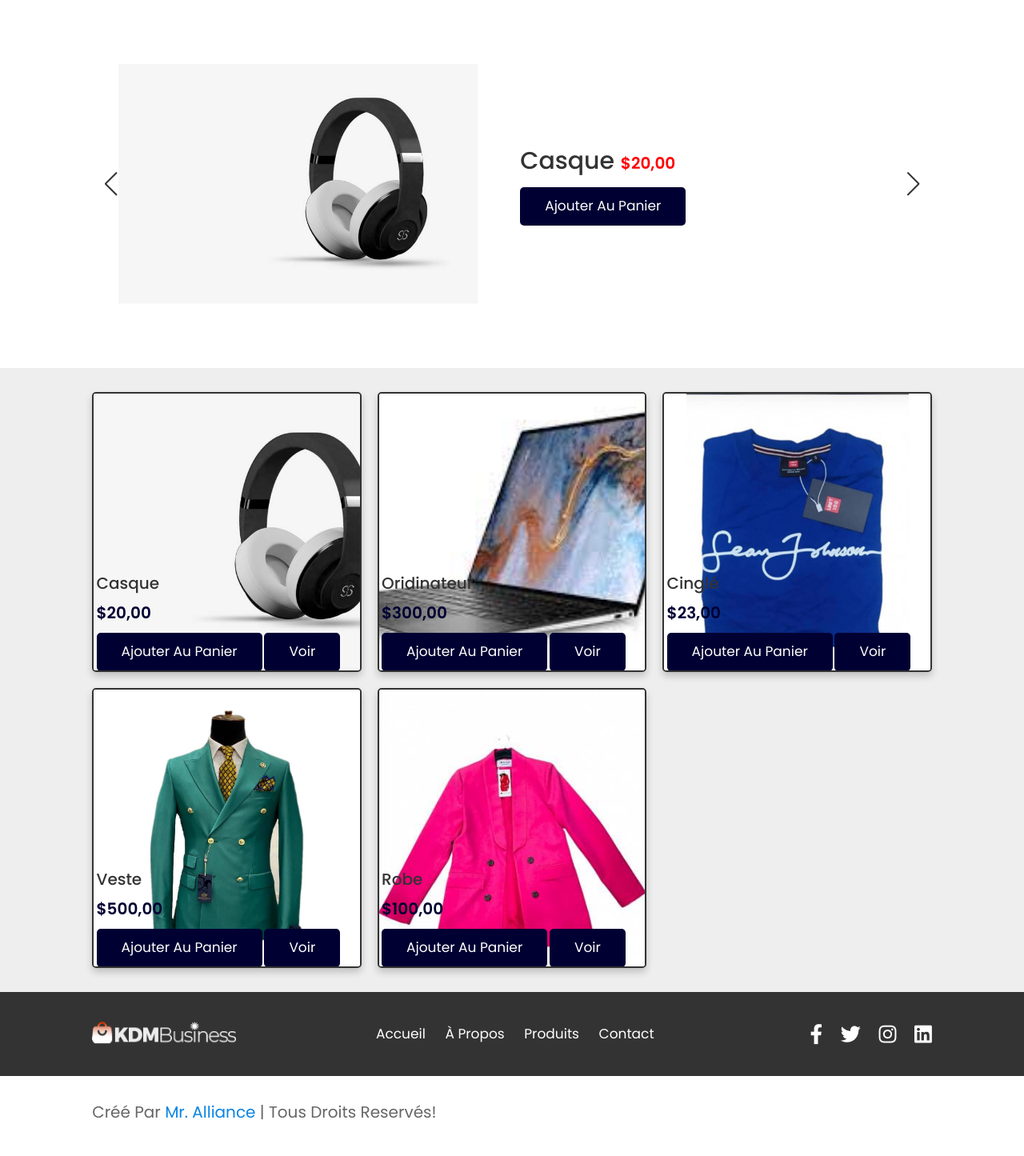
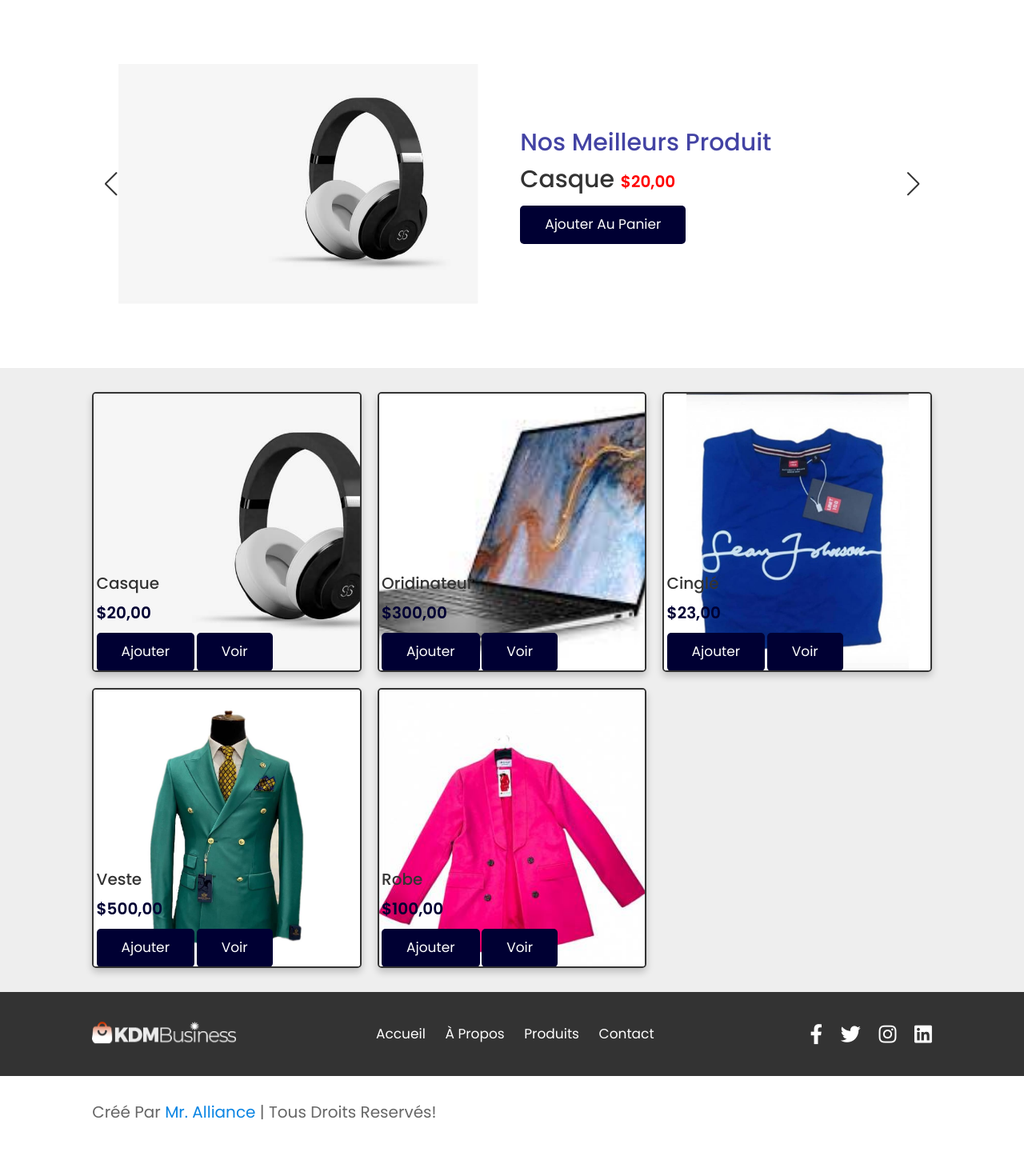
Before and after one commit to Ally9703/KDM-SERVICES, a Django app: page / in a window 1280 px wide. Shown: the part 70-1515 px from the top of the page at 80% size. Run offline with Django 4.2, Linux system fonts and the light colour scheme; data comes from the database, SQL or seed files in the repository; both versions use the stored data as it was after the commit; style sheets or scripts are compiled from the project's sources; some libraries are stand-ins or nearby versions.

Commit message:
ajout de la fonction de limete des articles sur le home page

```diff
--- a/templates/shop/commande.html
+++ b/templates/shop/commande.html
@@ -33,6 +33,7 @@
 
             <div class="box-element hidden " id="payment-info">
                 <small>Veillez choissir le Mode de paiement</small>
+                <!-- <div id="paypal-button-container"></div> -->
                 <button class="btn-success w-100 " id="make-payment">Effectuer lee paiement</button>
             </div>
         </form>
--- a/templates/shop/home.html
+++ b/templates/shop/home.html
@@ -16,6 +16,7 @@
                 <img src="{{ produit.imageUrl }}" alt="">
             </div>
             <div class="content">
+                <h3 style="color:rgb(67, 67, 164);">Nos meilleurs produit</h3>
                 <h3>{{produit.name}} <span style="color: red; font-weight: bold;">${{produit.price}}</span></h3>
                 <a href="{% url 'shop:panier'%}" class="btn add-btn update-panier" data-produit={{produit.id}}
                 data-action="add">ajouter au panier</a>
@@ -42,6 +43,7 @@
 
     <div class="box-container">
         {% for produit in produits %}
+        {% if forloop.counter <= 6 %}
         <div class="box">
             <img src="{{ produit.imageUrl }}" alt="">
             <div class="content">
@@ -51,11 +53,13 @@
 
                 <div>
                     <a href="{% url 'shop:panier'%}" class="btn add-btn update-panier" data-produit={{produit.id}}
-                        data-action="add">ajouter au panier</a>
-                    <a href="" class="btn">voir </a>
+                        data-action="add">ajouter</a>
+                    <a href="" class="btn">voir</a>
+                    <a href="{% url 'shop:produit'%}" class="btn">voir plus</a>
                 </div>
             </div>
         </div>
+        {%endif%}
         {%endfor%}
 
 
```
Also changed, not shown: db.sqlite3, static/media/shop/A2b77573fbfbb4167bc9c1f1517d7001dR.png (added), static/media/shop/banner-1.jpg (added).
